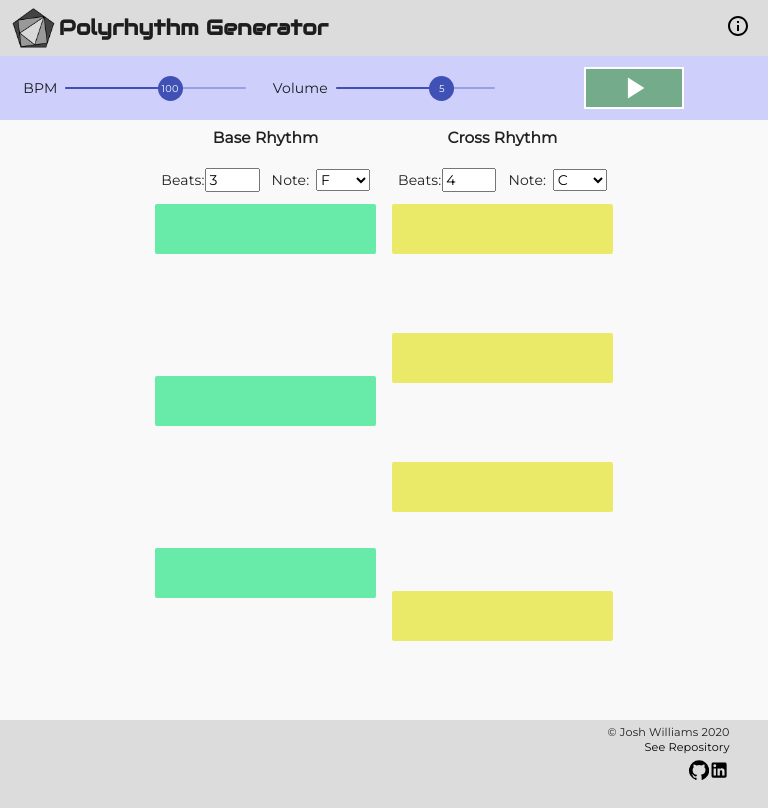
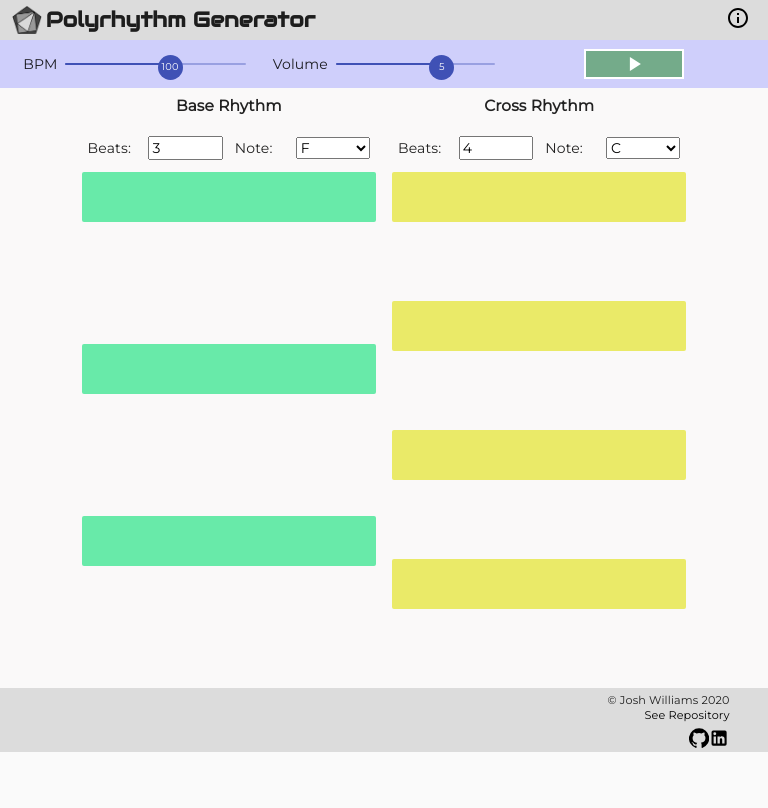
Before and after one commit to jswill88/polyrhythm-generator, a React (Create React App) app: page / in a window 768 px wide. Built offline with nearby package versions, Linux system fonts and the light colour scheme.

Commit message:
make responsive for tablet use

```diff
--- a/src/styles/App.scss
+++ b/src/styles/App.scss
@@ -1,4 +1,4 @@
-@import url('https://fonts.googleapis.com/css2?family=Audiowide&family=Montserrat&display=swap');
+@import url("https://fonts.googleapis.com/css2?family=Audiowide&family=Montserrat&display=swap");
 
 @mixin display($display, $justify, $align) {
   display: $display;
@@ -12,7 +12,6 @@
   animation-direction: normal;
 }
 @mixin transition($transitionProperty, $transitionDuration, $transitionTimingFunction) {
-
   transition-property: $transitionProperty;
   -webkit-transition-property: $transitionProperty;
   -moz-transition-property: $transitionProperty;
@@ -29,7 +28,7 @@
   -o-transition-timing-function: $transitionTimingFunction;
 }
 
-$bodyFont:'Montserrat', sans-serif;
+$bodyFont: "Montserrat", sans-serif;
 $blue: rgb(68, 68, 230);
 $headerColor: rgba(128, 128, 128, 0.249);
 
@@ -44,11 +43,11 @@
 
 .globalControls {
   background-color: rgba(0, 0, 255, 0.173);
-  height: 8vh;
+  height: 7vh;
   min-height: 40px;
   @include display(flex, space-evenly, center);
 
-  .control{
+  .control {
     box-sizing: border-box;
     position: relative;
     @include display(flex, space-evenly, center);
@@ -56,15 +55,13 @@
     width: 30%;
     border: 2px solid transparent;
     padding: 2px;
-
   }
 }
-
 
 span.PrivateValueLabel-label-5 {
   color: white;
   background-color: transparent;
-  font-size: .7em;
+  font-size: 0.7em;
 }
 span.PrivateValueLabel-circle-4 {
   color: transparent;
@@ -76,7 +73,7 @@
   left: -4px;
 }
 
-.MuiSlider{
+.MuiSlider {
   &-root {
     width: 100%;
     margin-left: 1vw;
@@ -87,16 +84,15 @@
     position: absolute;
     height: 25px;
     width: 25px;
-    top: .9vh;
-    font-size: .7em;
+    top: 0.9vh;
+    font-size: 0.7em;
     background-color: #3f51b5;
     color: white;
   }
 }
 
-@media only screen and (max-width: 480px){
-
-  .MuiSlider{
+@media only screen and (max-width: 480px) {
+  .MuiSlider {
     &-root {
       width: 92%;
     }
@@ -110,18 +106,41 @@
     justify-content: flex-end;
     align-items: flex-end;
 
-    label{
+    label {
       margin-top: 5px;
       width: 100%;
       height: 100%;
     }
   }
 }
+@media only screen and (min-device-width: 768px) and (max-device-width: 1024px) {
+  .MuiSlider {
+    &-root {
+      width: 92%;
+    }
+    &-thumbColorPrimary {
+      pointer-events: none;
+    }
+  }
+}
+@media only screen and (min-device-width: 768px) and (max-device-width: 1024px) and (orientation: portrait) {
+  .MuiSlider-thumbColorPrimary {
+    top: 1.2vh;
+  }
+  .globalControls {
+    height: 6vh;
+  }
+}
 
+@media only screen and (min-device-width: 768px) and (max-device-width: 1024px) and (orientation: landscape) {
+  .MuiSlider-thumbColorPrimary {
+    top: 1.5vh;
+  }
+}
 
 #button {
   @include display(flex, space-evenly, center);
-  height:75%;
+  height: 75%;
   width: 100px;
   cursor: pointer;
   background-color: rgba(26, 135, 26, 0.5);
@@ -133,7 +152,7 @@
 
   &:hover {
     @include transition(opacity, 300ms, ease-in);
-    opacity: .7;
+    opacity: 0.7;
   }
   &:active {
     border: none;
@@ -141,9 +160,7 @@
   &.stop {
     background-color: rgba(211, 31, 11, 0.5);
   }
-
 }
-
 
 #button .MuiSvgIcon-root {
   color: white;
@@ -165,8 +182,8 @@
       justify-content: flex-end;
     }
   }
-  .subtitle{
-    @include display(flex,center,center );
+  .subtitle {
+    @include display(flex, center, center);
     width: 60%;
     height: 6%;
     h2 {
@@ -176,7 +193,7 @@
   }
 }
 
-.sideBody{
+.sideBody {
   height: 86%;
   width: 60%;
   display: flex;
@@ -193,7 +210,7 @@
   height: 8%;
   flex-direction: row;
   p {
-    font-size: .9em;
+    font-size: 0.9em;
     color: red;
     width: 100%;
   }
@@ -201,7 +218,7 @@
   .sideControl {
     width: 50%;
     height: 100%;
-    @include display(flex,space-between,center);
+    @include display(flex, space-between, center);
     position: relative;
     box-sizing: border-box;
     border: 2px solid transparent;
@@ -235,7 +252,8 @@
   .blinkBox {
     height: 63vh;
   }
-  .sideBody, .sideHeader {
+  .sideBody,
+  .sideHeader {
     width: 90%;
     flex-direction: column;
     justify-content: baseline;
@@ -243,9 +261,8 @@
   .sideHeader {
     height: 12%;
     margin-bottom: 1vh;
-    .sideControl{
+    .sideControl {
       width: 100%;
-
     }
     p {
       margin-top: 2vh;
@@ -255,3 +272,17 @@
     width: 100%;
   }
 }
+@media only screen and (min-device-width: 768px) and (max-device-width: 1024px) and (orientation: portrait) {
+  .sideBody,
+  .sideHeader {
+    width: 80%;
+  }
+  .subtitle {
+    width: 80% !important;
+  }
+}
+@media only screen and (min-device-width: 768px) and (max-device-width: 1024px) and (orientation: landscape) {
+  .blinkBox {
+    height: 68vh;
+  }
+}
--- a/src/styles/footer.scss
+++ b/src/styles/footer.scss
@@ -41,3 +41,8 @@
     height: 8vh;
   }
 }
+@media only screen and (min-device-width: 768px) and (max-device-width: 1024px) and (orientation: portrait) {
+  footer {
+    height: 8vh;
+  }
+}
--- a/src/styles/header.scss
+++ b/src/styles/header.scss
@@ -69,3 +69,12 @@
     }
   }
 }
+@media only screen and (min-device-width: 768px) and (max-device-width: 1024px) and (orientation: portrait) {
+  header {
+    height: 5vh;
+    img {
+      height: 3.5vh;
+    }
+  }
+
+}
```
